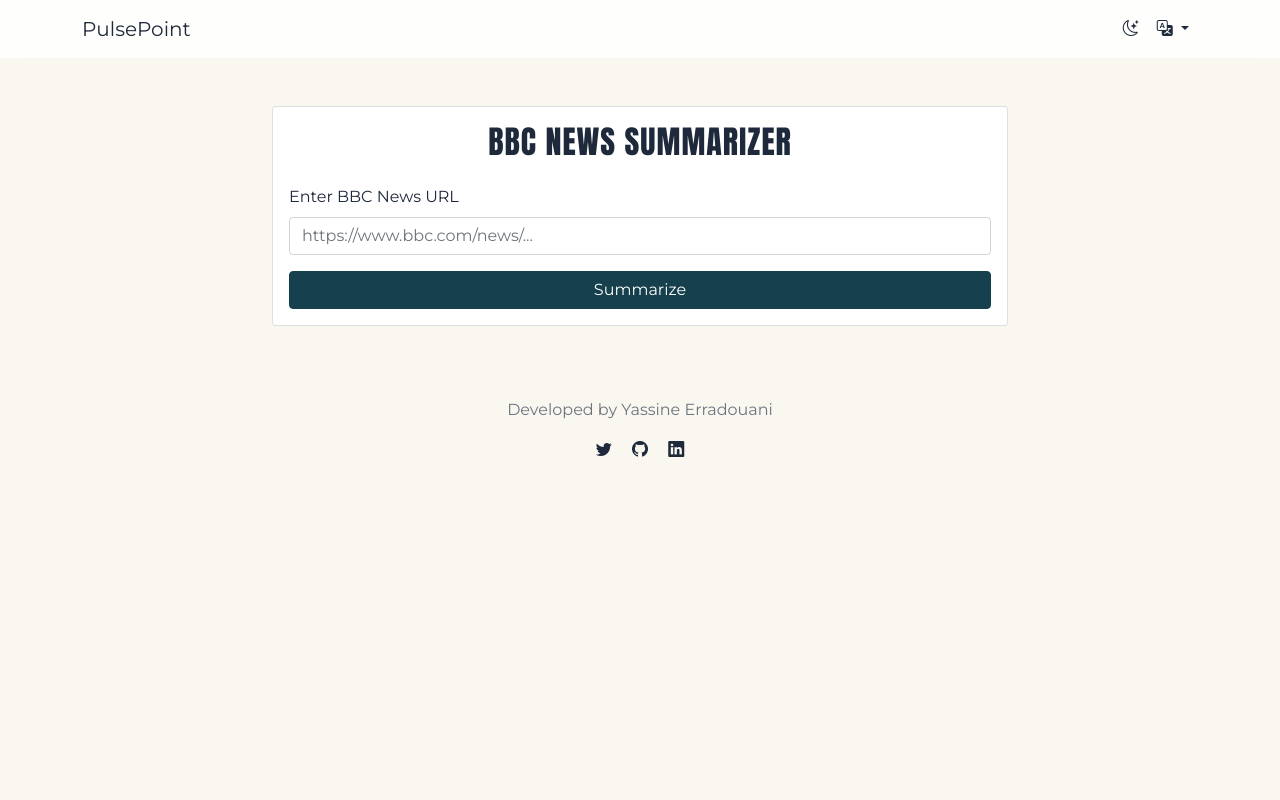
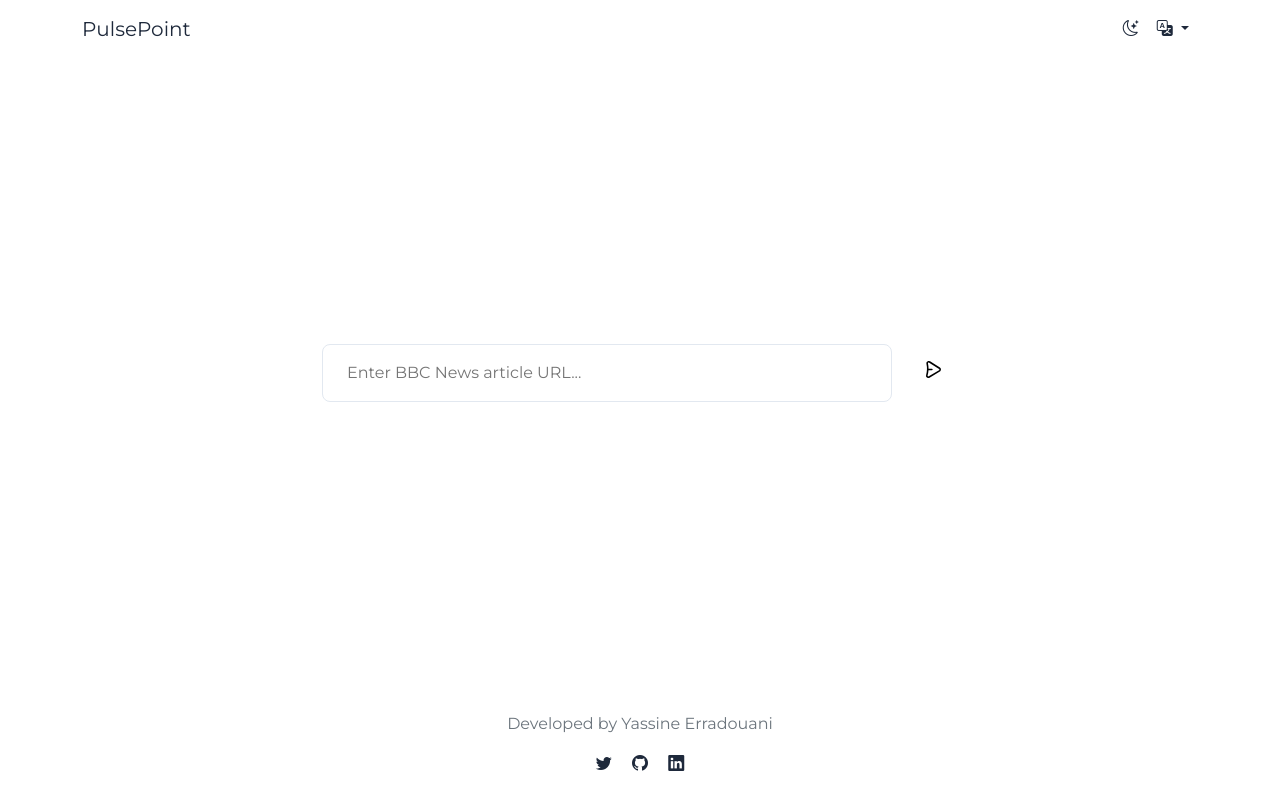
Before and after one commit to yassnemo/PulsePoint, a Flask app: page / in a window 1280 px wide. Run offline with Flask 2, Linux system fonts and the light colour scheme; some libraries are stand-ins or nearby versions.

Commit message:
update layout and design

```diff
--- a/src/static/css/styles.css
+++ b/src/static/css/styles.css
@@ -6,14 +6,14 @@
     /* Colors - Light Theme */
     --primary: #2563eb;
     --secondary: #3b82f6;
-    --background: #FAF7F0;
-    --card-bg: #ffffff;
+    --background: #ffffff;
+    --card-bg: #FCFAEE;
     --text: #1e293b;
     --text-muted: #64748b;
     --navbar-bg: rgba(255, 255, 255, 0.8);
     --icon-color: #1e293b;
-    --btn-bg: #16404D;
-    --btn-hover: #ad8e80;
+    --btn-bg: #384B70;
+    --btn-hover: #507687;
     --btn-text: #ffffff;
 
     /* Animation */
@@ -72,10 +72,20 @@
     transition: color var(--transition-speed);
 }
 
+.dropdown-menu {
+    position: absolute;
+    right: 0;
+    left: auto;
+    min-width: 120px;
+}
+
 
 
 /* Global styles */
 body {
+    min-height: 100vh;
+    display: flex;
+    flex-direction: column;
     background-color: var(--background);
     color: var(--text);
     font-family: var(--font-primary);
@@ -83,22 +93,89 @@
                 color var(--transition-speed);
 }
 
-
-
-.card {
-    background-color: var(--card-bg);
-    color: var(--text);
-    transition: all var(--transition-speed);
+main {
+    flex: 1;
+    display: flex;
+    align-items: center;
+    justify-content: center;
+    padding: 2rem;
+    width: 100%;
 }
 
-.card-title {
-    font-family: var(--font-title);
-    text-transform: uppercase;
-    font-size: 2rem;
-    letter-spacing: 1px;
-    margin-bottom: 1.5rem;
-    color: var(--text);
-    transition: color var(--transition-speed);
+.url-form {
+    width: 100%;
+    max-width: 700px;
+    display: flex;
+    gap: 1rem;
+    padding: 2rem;
+}
+
+.url-input {
+    flex: 1;
+    padding: 1rem 1.5rem;
+    border: 1px solid #e2e8f0;
+    border-radius: 0.5rem;
+    font-size: 1rem;
+    background: white;
+    color: #1e293b;
+}
+
+.url-input:focus {
+    outline: none;
+    border-color: #e2e8f0;
+}
+
+.submit-btn:hover {
+    transform: translateY(-2px);
+    box-shadow: 0 4px 6px -1px rgba(0, 0, 0, 0.1);
+}
+
+.submit-btn:active {
+    transform: translateY(0);
+    box-shadow: none;
+}
+.submit-btn {
+    width: 50px;
+    height: 50px;
+    display: flex;
+    align-items: center;
+    justify-content: center;
+    background: none;
+    color: black;
+    border: none;
+    border-radius: 50%;
+    cursor: pointer;
+    transition: transform 0.2s ease, box-shadow 0.2s ease;
+}
+
+.submit-btn svg {
+    width: 24px;
+    height: 24px;
+    fill: currentColor;
+}
+
+@media (max-width: 768px) {
+    .url-form {
+        flex-direction: column;
+        padding: 1rem;
+        align-items: center;
+        gap: 1rem;
+    }
+
+    .url-input {
+        width: 100%;
+    }
+
+    .submit-btn {
+        width: 50px; /* Keep circular shape */
+        height: 50px;
+    }
+}
+
+footer {
+    margin-top: auto;
+    width: 100%;
+    padding: 2rem 0;
 }
 
 /* Theme toggle */
--- a/src/templates/index.html
+++ b/src/templates/index.html
@@ -1,20 +1,16 @@
 {% extends "base.html" %}
+
 {% block content %}
-<div class="row justify-content-center">
-    <div class="col-md-8">
-        <div class="card">
-            <div class="card-body">
-                <h2 class="card-title text-center mb-4">BBC News Summarizer</h2>
-                <form action="{{ url_for('summarize') }}" method="post">
-                    <div class="mb-3">
-                        <label for="url" class="form-label">Enter BBC News URL</label>
-                        <input type="url" class="form-control" id="url" name="url" required
-                               placeholder="https://www.bbc.com/news/...">
-                    </div>
-                    <button type="submit" class="btn btn-primary w-100">Summarize</button>
-                </form>
-            </div>
-        </div>
-    </div>
-</div>
+<form class="url-form" method="POST" action="{{ url_for('summarize') }}">
+    <input type="url"
+           name="url"
+           class="url-input"
+           placeholder="Enter BBC News article URL..."
+           required>
+           <button type="submit" class="submit-btn">
+            <svg width="24" height="24" viewBox="0 0 24 24" xmlns="http://www.w3.org/2000/svg">
+                <path d="M19.593 13.812c-.196.287-.455.53-.758.710L8.594 20.648c-1.13.679-2.591.348-3.262-.735a2.226 2.226 0 01-.25-1.772c.522-1.883.81-3.766.866-5.65a23.312 23.312 0 00-.534-5.66c-.269-1.243.558-2.484 1.845-2.77a2.396 2.396 0 011.811.308l9.88 6.251c1.09.69 1.378 2.12.643 3.193zm-1.53-1.897L8.18 5.661a.79.79 0 00-.598-.101c-.43.095-.704.508-.615.921.38 1.75.573 3.5.577 5.249l3.36.02a.76.76 0 01.771.776.804.804 0 01-.815.765l-3.361-.02a25.37 25.37 0 01-.885 5.239.738.738 0 00.083.587c.223.361.709.47 1.085.245l10.243-6.126a.81.81 0 00.253-.237.749.749 0 00-.215-1.064z" fill="currentColor"/>
+            </svg>
+        </button>
+</form>
 {% endblock %}
```
